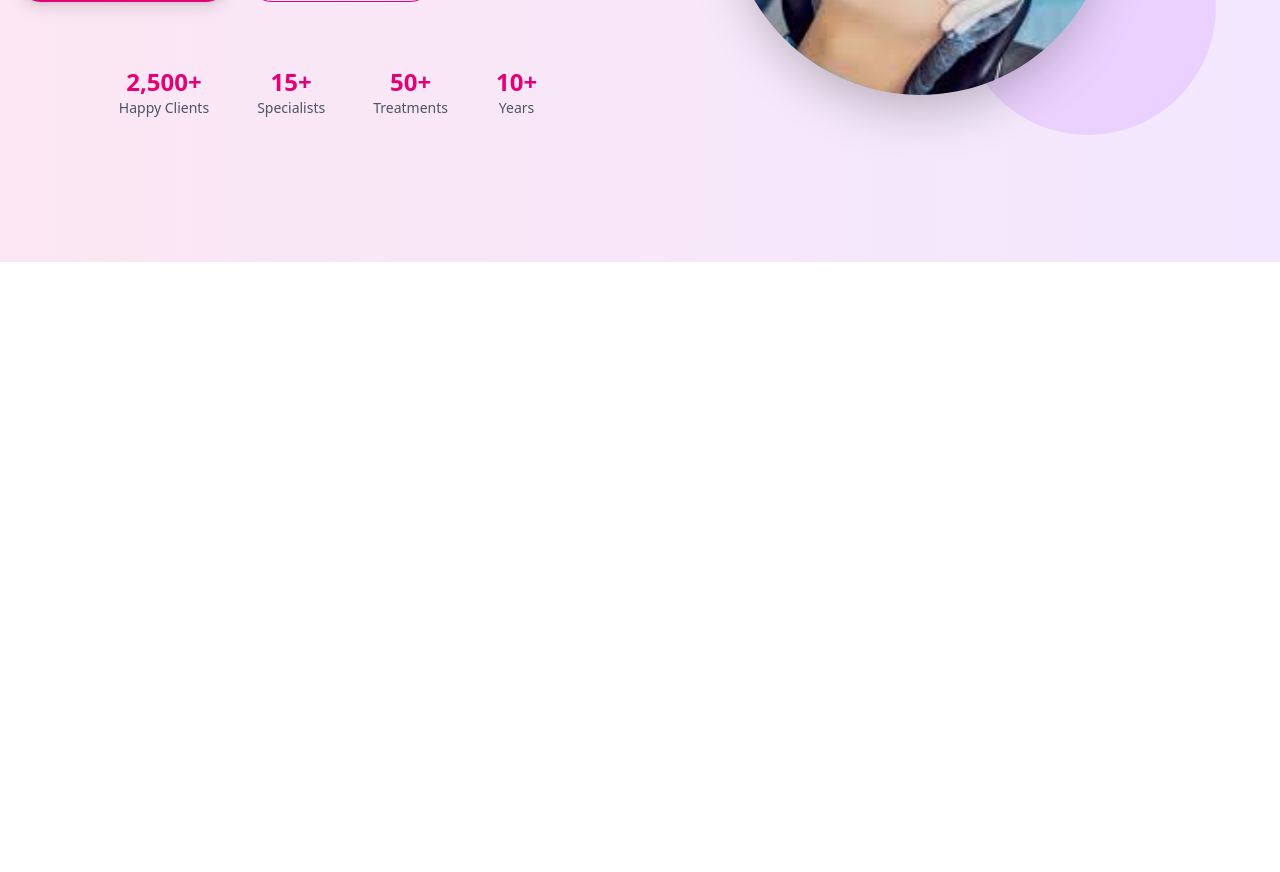
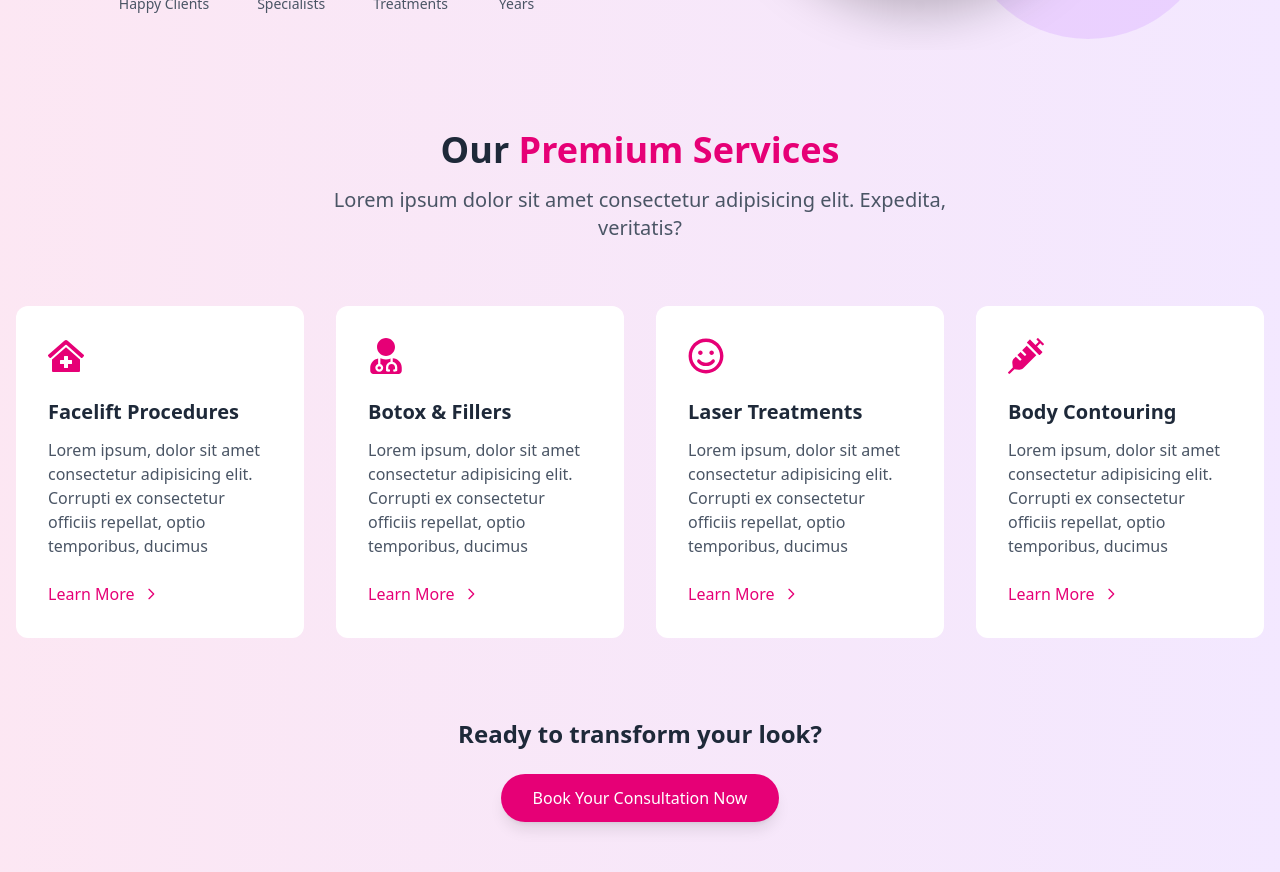
Before and after one commit to Blu-dev24/Clinic-project, a React (Vite) app: page / in a window 1280 px wide. Shown: the part 520-1392 px from the top of the page. Before the commit the page ends 800 px from the top, so only its background shows below. Built offline with nearby package versions, Linux system fonts and the light colour scheme.

Commit message:
modified Services

```diff
--- a/package.json
+++ b/package.json
@@ -14,6 +14,7 @@
     "aos": "^2.3.4",
     "react": "^19.1.0",
     "react-dom": "^19.1.0",
+    "react-icons": "^5.5.0",
     "tailwindcss": "^4.1.10"
   },
   "devDependencies": {
--- a/src/App.jsx
+++ b/src/App.jsx
@@ -3,6 +3,7 @@ import AOS from 'aos';
 import 'aos/dist/aos.css';
 import Header from "./components/Header";
 import Hero from "./components/Hero";
+import Services from "./components/Services"
 
 const App = () => {
 
@@ -16,6 +17,7 @@ const App = () => {
    <div>
     <Header/>
     <Hero/>
+    <Services/>
   </div>
   );
 };
--- a/src/components/Hero.jsx
+++ b/src/components/Hero.jsx
@@ -8,12 +8,13 @@ const Hero = () => {
     { value: "50+", label: "Treatments" },
     { value: "10+", label: "Years" },
   ];
+
   return (
     <section
       id="home"
       className="relative overflow-hidden bg-gradient-to-r from-pink-100 to-purple-100"
     >
-      <article className="container mx-auto px-4 py-20 md:py-32 flex flex-col md:flex-row items-center">
+      <article className="container mx-auto px-4 py-14 md:pt-10 pb-5 flex flex-col md:flex-row items-center">
         <div className="md:w-1/2 mb-10 md:mb-0">
           <hgroup data-aos="fade-up" data-aos-delay='500'>
             <h1 className="text-4xl md:text-5xl lg:text-6xl font-bold text-gray-800 mb-4">
@@ -28,7 +29,7 @@ const Hero = () => {
             </p>
           </hgroup>
 
-          <nav data-aos="fade-up" data-aos-delay='600' className="flex flex-col sm:flex-row gap-4 mb-12">
+          <nav data-aos="fade-up" data-aos-delay='600' className="flex flex-col sm:flex-row gap-4 mb-8">
             <a
               href="appointment"
               className="bg-pink-600 hover:bg-pink-700 text-white px-8 py-3 rounded-full text-center transition shadow-lg"
--- /dev/null
+++ b/src/components/Services.jsx
@@ -0,0 +1,128 @@
+import React from "react";
+import {
+  FaClinicMedical,
+  FaRegSmile,
+  FaSyringe,
+  FaUserMd,
+} from "react-icons/fa";
+
+const Services = () => {
+  const services = [
+    {
+      icon: (
+        <FaClinicMedical
+          className="text-4xl text-pink-600"
+          aria-hidden="true"
+        />
+      ),
+      title: "Facelift Procedures",
+      desc: "Lorem ipsum, dolor sit amet consectetur adipisicing elit. Corrupti ex consectetur officiis repellat, optio temporibus, ducimus",
+      link: "#facelift",
+    },
+    {
+      icon: <FaUserMd className="text-4xl text-pink-600" aria-hidden="true" />,
+      title: "Botox & Fillers",
+      desc: "Lorem ipsum, dolor sit amet consectetur adipisicing elit. Corrupti ex consectetur officiis repellat, optio temporibus, ducimus",
+      link: "#botox",
+    },
+    {
+      icon: (
+        <FaRegSmile className="text-4xl text-pink-600" aria-hidden="true" />
+      ),
+      title: "Laser Treatments",
+      desc: "Lorem ipsum, dolor sit amet consectetur adipisicing elit. Corrupti ex consectetur officiis repellat, optio temporibus, ducimus",
+      link: "#laser",
+    },
+    {
+      icon: <FaSyringe className="text-4xl text-pink-600" aria-hidden="true" />,
+      title: "Body Contouring",
+      desc: "Lorem ipsum, dolor sit amet consectetur adipisicing elit. Corrupti ex consectetur officiis repellat, optio temporibus, ducimus",
+      link: "#contouring",
+    },
+  ];
+
+  return (
+    <div>
+      <section
+        id="services"
+        className="py-20 overflow-hidden bg-gradient-to-r from-pink-100 to-purple-100"
+        area-labelledby="services-heading"
+      >
+        <div className="container mx-auto px-4 mt-0 pt-0">
+          <header
+            data-aos="fade-up"
+            data-aos-delay="500"
+            className="text-center mb-16"
+          >
+            <h2
+              id="services-heading"
+              className="text-3xl md:text-4xl font-bold text-gray-800 mb-4"
+            >
+              Our <span className="text-pink-600">Premium Services</span>
+            </h2>
+            <p className="text-xl text-gray-600 max-w-2xl mx-auto">
+              Lorem ipsum dolor sit amet consectetur adipisicing elit. Expedita,
+              veritatis?
+            </p>
+          </header>
+          <ul
+            data-aos="fade-up"
+            data-aos-delay="500"
+            className="grid grid-cols-1 md:grid-cols-2 lg:grid-cols-4 gap-8"
+          >
+            {services.map((service, index) => (
+              <li key={index}>
+                <article className="bg-white rounded-xl p-8 hover:shadow-lg transition-all duration-300 hover:-translate-y-1 h-full flex flex-col">
+                  <figure className="mb-6">{service.icon}</figure>
+                  <h3 className="text-xl font-bold text-gray-800 mb-3">
+                    {service.title}
+                  </h3>
+                  <p className="text-gray-600 mb-6 flex-grow">{service.desc}</p>
+                  <a
+                    href={service.link}
+                    className="text-pink-600 font-medium hover:text-pink-700 transition flex items-center mt-auto"
+                    aria-label={`Learn more about ${service.title}`}
+                  >
+                    Learn More
+                    <svg
+                      className="w-4 h-4 ml-2"
+                      fill="none"
+                      stroke="currentColor"
+                      viewBox="0 0 24 24"
+                      aria-hidden="true"
+                    >
+                      <path
+                        strokeLinecap="round"
+                        strokeLinejoin="round"
+                        strokeWidth={2}
+                        d="M9 5l7 7-7 7"
+                      />
+                    </svg>
+                  </a>
+                </article>
+              </li>
+            ))}
+          </ul>
+          <footer
+            data-aos="fade-up"
+            data-aos-delay="100"
+            className="mt-20 text-center "
+          >
+            <h3 className="text-2xl font-bold text-gray-800 mb-6">
+              Ready to transform your look?
+            </h3>
+            <a
+              href="#appointment"
+              className="bg-pink-600  hover:bg-pink-700 text-white px-8 py-3 rounded-full inline-block transition shadow-lg focus:outline-none focus:ring-2 focus:ring-pink-800 focus:ring-offset-2"
+              aria-label="Book your consulatation now"
+            >
+              Book Your Consultation Now
+            </a>
+          </footer>
+        </div>
+      </section>
+    </div>
+  );
+};
+
+export default Services;
```
Also changed, not shown: 1 other file (tests, documents, lock files or other folders).
